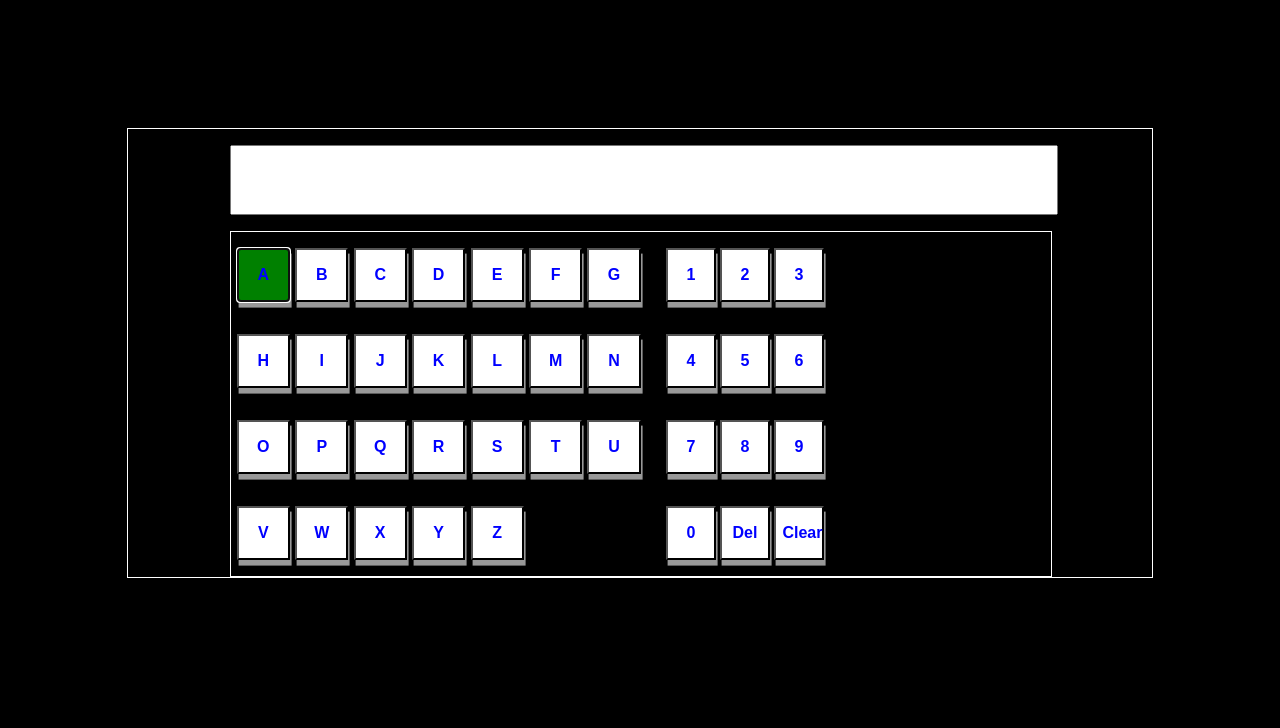
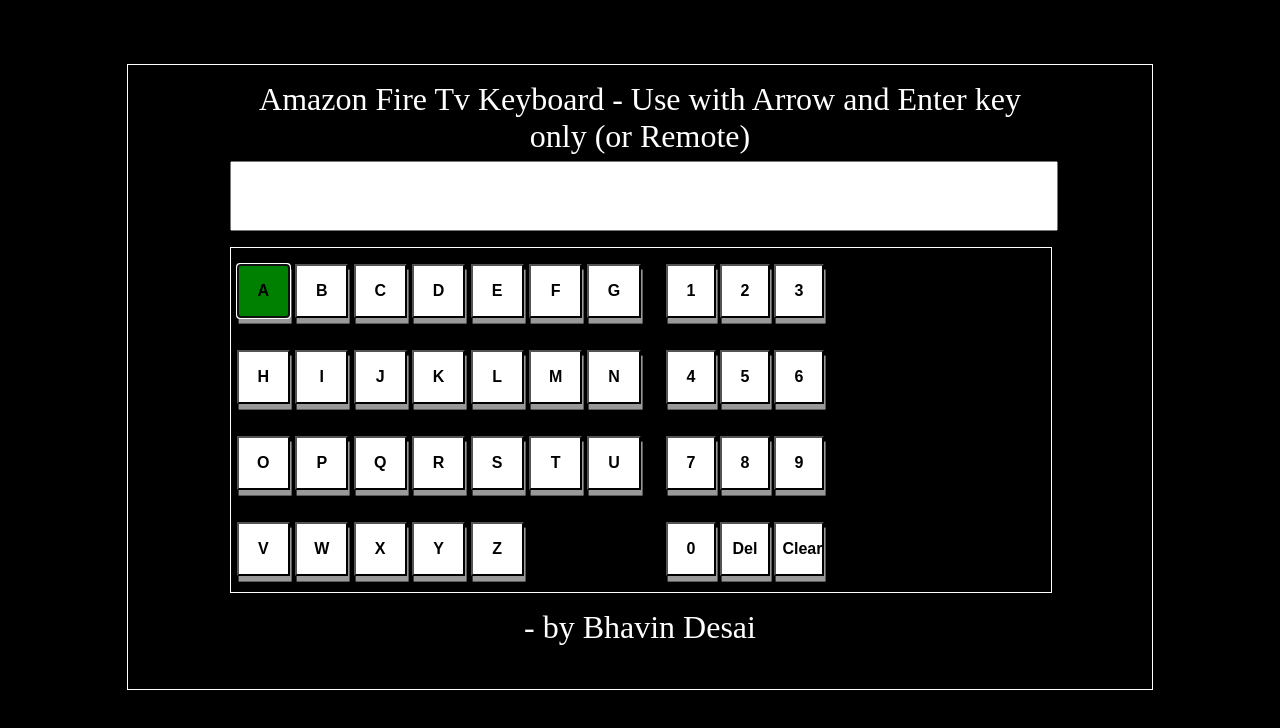
Before and after one commit to bhavindesai20/amazonRemoteNavBasedKeyboard, a plain HTML site: page index.html in a window 1280 px wide. Drawn offline with Linux system fonts and the light colour scheme.

Commit message:
feat : del and clear search term

```diff
--- a/index.html
+++ b/index.html
@@ -8,6 +8,7 @@
 </head>
 <body>
 	<div class="parent">
+		<div class="titleTag"> Amazon Fire Tv Keyboard - Use with Arrow and Enter key only (or Remote)</div>
 		<input type="text" id="searchterm" />
 		<div id="keyboardLayout">
 			<div class="parentalpha">
@@ -58,6 +59,8 @@
 			</div>
 			<div class="clearfix"></div>
 		</div>
+
+		<div class="titleTag">- by Bhavin Desai </div>
 	</div>
 </body>
 </html>
--- a/keynavigation.js
+++ b/keynavigation.js
@@ -51,7 +51,7 @@ var keynavigation = [
 	{key: '7',  left: 'u', up: '4', down:'0', right:'8'},
 	{key: '8',  left: '7', up: '5', down:'del', right:'9'},
 	{key: '9',  left: '8', up: '6', down:'clear', right:''},
-	{key: '0',  left: 'z', up: '8', down:'', right:''},
+	{key: '0',  left: 'z', up: '8', down:'', right:'del'},
 	{key: 'del',  left: '0', up: '8', down:'', right:'clear'},
 	{key: 'clear',  left: 'del', up: '9', down:'', right:''}
 ];
@@ -85,16 +85,27 @@ function eventPropFocus(event){
     event.stopImmediatePropagation();
 }
 
+function setSearchString(keyString){
+	var searchBox = document.getElementById("searchterm");
+	if(keyString === 'del'){
+		searchBox.value = (searchBox.value).substring(0, (searchBox.value).length - 1);
+	}
+	else if(keyString === 'clear'){
+		searchBox.value="";
+	}
+	else{
+		searchBox.value = searchBox.value+''+ keyString;
+	}
+}
+
 
 function keydown(event){
 	var rightItem = getCurrentItem().id;
 	var navItem = getKeyNavigation(rightItem)[0];
-	var searchBox = document.getElementById("searchterm");
 
 	if(event.keyCode === 13){
 		getCurrentItem().classList.add("alphanumberactive");
-
-		searchBox.value = searchBox.value+''+ navItem.key;
+		setSearchString(navItem.key);
 		setTimeout(function(){
 			getCurrentItem().classList.remove("alphanumberactive");
 		},300);
--- a/style.css
+++ b/style.css
@@ -8,9 +8,11 @@ html, body{
 
 .parent{
 	width: 80%;
-	margin:10% auto;
+	margin:5% auto;
 	border: 1px solid #fff;
 	min-height: 50vh;
+	padding-bottom: 2vh;
+	overflow: hidden;
 }
 
 #searchterm{
@@ -20,6 +22,16 @@ html, body{
 	height:8vmin;
 	font-size: 6vmin;
 	color: blue;
+}
+
+.titleTag{
+	width:80%;
+	margin-left: 10%;
+	margin-top:2vh;
+	height:8vmin;
+	font-size: 4vmin;
+	color: #fff;
+	text-align: center;
 }
 
 #keyboardLayout{
@@ -41,7 +53,7 @@ html, body{
 	margin-left:1.28%;
 	margin-top:2vmin;
 	margin-bottom: 2vmin;
-	color:blue;
+	color:black;
 	width:13%;
 	float:left;
 	padding-top:2vmin;
@@ -81,7 +93,7 @@ html, body{
 	margin-left:3%;
 	margin-top:2vmin;
 	margin-bottom: 2vmin;
-	color:blue;
+	color:black;
 	width:30%;
 	float:left;
 	padding-top:2vmin;
```
